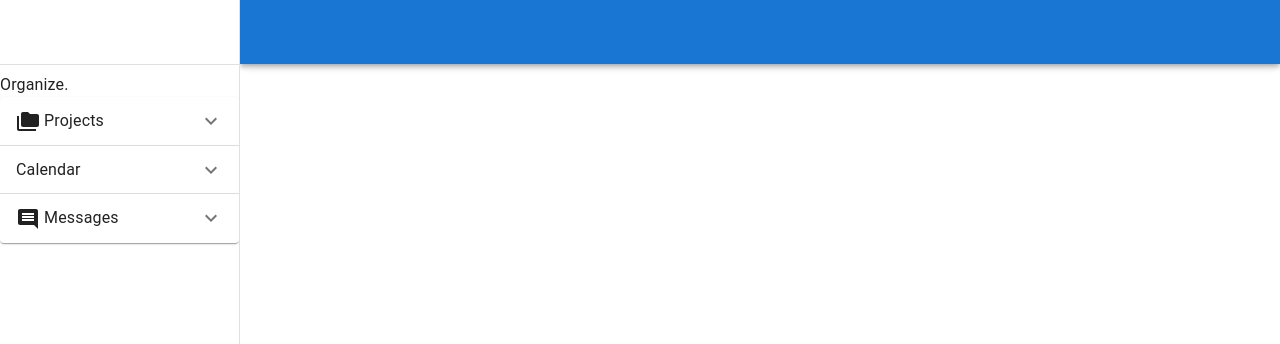
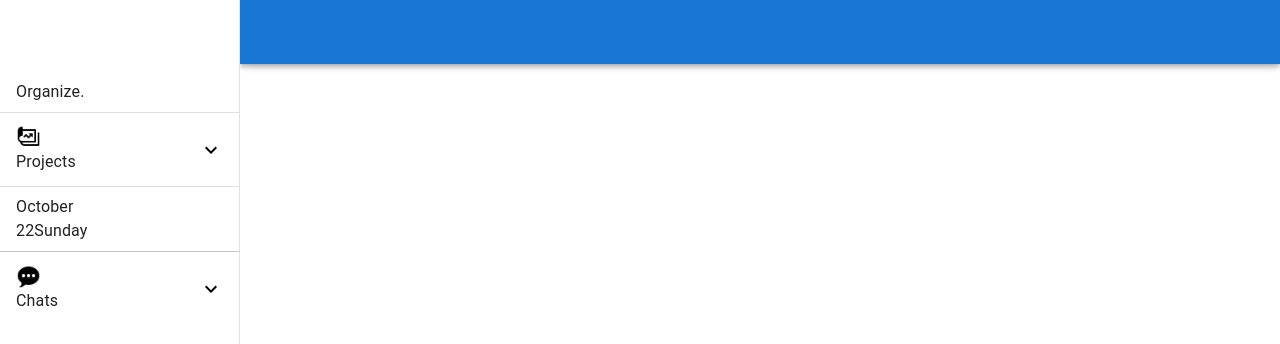
Before and after one commit to saakshiraut28/Manageit-Frontend, a React (Vite) app: page / in a window 1280 px wide. Shown: the top 344 px of the page. Built offline with nearby package versions, Linux system fonts and the light colour scheme.

Commit message:
Add Sidenav

```diff
--- a/src/components/Sidenav.tsx
+++ b/src/components/Sidenav.tsx
@@ -1,28 +1,25 @@
-import * as React from 'react';
-import AppBar from '@mui/material/AppBar';
-import Box from '@mui/material/Box';
-import CssBaseline from '@mui/material/CssBaseline';
-import Divider from '@mui/material/Divider';
-import Drawer from '@mui/material/Drawer';
-import IconButton from '@mui/material/IconButton';
-import InboxIcon from '@mui/icons-material/MoveToInbox';
-import List from '@mui/material/List';
-import ListItem from '@mui/material/ListItem';
-import ListItemButton from '@mui/material/ListItemButton';
-import ListItemIcon from '@mui/material/ListItemIcon';
-import ListItemText from '@mui/material/ListItemText';
-import MailIcon from '@mui/icons-material/Mail';
-import ExpandMoreIcon from '@mui/icons-material/ExpandMore';
-import MenuIcon from '@mui/icons-material/Menu';
-import Toolbar from '@mui/material/Toolbar';
-import Typography from '@mui/material/Typography';
-import { Accordion, AccordionDetails, AccordionSummary } from '@mui/material';
-import FolderCopyIcon from '@mui/icons-material/FolderCopy';
-import CommentIcon from '@mui/icons-material/Comment';
+/** @format */
+
+import * as React from "react";
+import AppBar from "@mui/material/AppBar";
+import Box from "@mui/material/Box";
+import CssBaseline from "@mui/material/CssBaseline";
+import Divider from "@mui/material/Divider";
+import Drawer from "@mui/material/Drawer";
+import IconButton from "@mui/material/IconButton";
+import List from "@mui/material/List";
+import ListItem from "@mui/material/ListItem";
+import ExpandMoreIcon from "@mui/icons-material/ExpandMore";
+import MenuIcon from "@mui/icons-material/Menu";
+import Toolbar from "@mui/material/Toolbar";
+import Typography from "@mui/material/Typography";
+import { Accordion, AccordionDetails, AccordionSummary } from "@mui/material";
+import ProjectIcon from "../assets/icons/ProjectIcon.png";
+import ChatIcon from "../assets/icons/ChatIcon.png";
+import { useEffect, useState } from "react";
 
 const drawerWidth = 240;
-const current = new Date();
-const date = `${current.getDate()}/${current.getMonth()+1}/${current.getFullYear()}`;
+
 interface Props {
   /**
    * Injected by the documentation to work in an iframe.
@@ -32,6 +29,7 @@ interface Props {
 }
 
 export default function ResponsiveDrawer(props: Props) {
+
   const { window } = props;
   const [mobileOpen, setMobileOpen] = React.useState(false);
 
@@ -39,68 +37,96 @@ export default function ResponsiveDrawer(props: Props) {
     setMobileOpen(!mobileOpen);
   };
 
+  const style = {
+    border: "none",
+    boxShadow: 'none',
+    innerHeight: '20px',
+  };
+
+    const [currentDate, setCurrentDate] = useState(new Date());
+  const [day, setDay] = useState('');
+  const [month, setMonth] = useState('');
+    const [dayOfWeek, setDayOfWeek] = useState('');
+
+  useEffect(() => {
+    // Update the current date every second
+    const interval = setInterval(() => {
+      const date = new Date();
+      setCurrentDate(date);
+      setDay(date.getDate());
+      setMonth(date.toLocaleString('default', { month: 'long' }));
+      setDayOfWeek(date.toLocaleString('default', { weekday: 'long' }));
+    }, 1000);
+
+    return () => {
+      clearInterval(interval);
+    };
+  }, []);
+
   const drawer = (
     <div>
       <Toolbar />
+      <List >
+        <ListItem>
+          {/* Organization Name */}
+          <Typography>
+            <div className="text-2xl font-bold -mt-12">Organize.</div>
+          </Typography>
+        </ListItem>
         <Divider />
-      <List>
-        <p className='px-3 text-2xl font-bold'>
-          Organize.
-        </p>
-        <Accordion>
+        {/* Project Accordion */}
+        <Accordion sx={style}>
           <AccordionSummary
-          expandIcon={<ExpandMoreIcon />}
+            expandIcon={<ExpandMoreIcon sx={{ color: "black", alignItems:"end" }} />}
             aria-controls="panel1a-content"
             id="panel1a-header"
           >
-          <Typography>
-            <FolderCopyIcon /> Projects</Typography>
+            <div className="flex"><span><img src={ProjectIcon} width={25} height={25}/></span><span className="pl-3 font-bold"> Projects</span></div>
           </AccordionSummary>
-        <AccordionDetails>
-          <List>
-            Project 1
-          </List>
-          <List>
-            Project 2
-          </List>
-        </AccordionDetails>
+          <AccordionDetails><div className="hover:border-l-4 h-full hover:border-[#FF0000] pl-7 hover:bg-[#E8E8E8] p-1">Project1</div></AccordionDetails>
+          <AccordionDetails><div className="hover:border-l-4 h-full hover:border-[#FF0000] pl-7 hover:bg-[#E8E8E8] p-1">Project2</div></AccordionDetails>
         </Accordion>
-      <Accordion>
+        <Divider />
+        {/* Calendar */}
+        <ListItem>
+        <div className="py-4">
+          <span className="font-bold text-2xl ">
+            {month}
+          </span>
+          <br />
+          <span >
+            <span className="font-bold text-8xl ">
+              {day}
+            </span>
+            <span className="font-bold text-xl">
+              {dayOfWeek}
+            </span>
+          </span>
+        </div>
+        </ListItem>
+        <Divider />
+        {/* Chat  */}
+
+         <Accordion sx={style}>
           <AccordionSummary
-          expandIcon={<ExpandMoreIcon />}
+            expandIcon={<ExpandMoreIcon sx={{ color: "black" }} />}
             aria-controls="panel1a-content"
             id="panel1a-header"
           >
-          <Typography>Calendar</Typography>
+            <div className="flex "><span><img src={ChatIcon} width={25} height={25}/></span><span className="pl-4 font-bold"> Chats</span></div>
           </AccordionSummary>
-        <AccordionDetails>
-          <List>
-            {date}
-          </List>
-        </AccordionDetails>
-      </Accordion>
-      <Accordion>
-        <AccordionSummary
-          expandIcon={<ExpandMoreIcon />}
-          aria-controls="panel1a-content"
-          id="panel1a-header"
-        >
-          <Typography><CommentIcon/> Messages</Typography>
-        </AccordionSummary>
-        <AccordionDetails>
-          <List>
-            Saakshi Raut
-          </List>
-        </AccordionDetails>
+          <AccordionDetails><div className="border-l-4 h-full border-[#2457C5] px-3 hover:bg-[#E8E8E8] p-2">Saakshi Raut</div></AccordionDetails>
         </Accordion>
       </List>
     </div>
   );
 
-  const container = window !== undefined ? () => window().document.body : undefined;
+  const container =
+    window !== undefined ? () => window().document.body : undefined;
+
 
   return (
-    <Box sx={{ display: 'flex' }}>
+    <Box sx={{ display: "flex" }}>
       <CssBaseline />
       <AppBar
         position="fixed"
@@ -111,11 +137,11 @@ export default function ResponsiveDrawer(props: Props) {
       >
         <Toolbar>
           <IconButton
-            color="inherit"
+            color="dark"
             aria-label="open drawer"
             edge="start"
             onClick={handleDrawerToggle}
-            sx={{ mr: 2, display: { sm: 'none' } }}
+            sx={{ mr: 2, display: { sm: "none" } }}
           >
             <MenuIcon />
           </IconButton>
@@ -136,8 +162,11 @@ export default function ResponsiveDrawer(props: Props) {
             keepMounted: true, // Better open performance on mobile.
           }}
           sx={{
-            display: { xs: 'block', sm: 'none' },
-            '& .MuiDrawer-paper': { boxSizing: 'border-box', width: drawerWidth },
+            display: { xs: "block", sm: "none" },
+            "& .MuiDrawer-paper": {
+              boxSizing: "border-box",
+              width: drawerWidth,
+            },
           }}
         >
           {drawer}
@@ -145,8 +174,11 @@ export default function ResponsiveDrawer(props: Props) {
         <Drawer
           variant="permanent"
           sx={{
-            display: { xs: 'none', sm: 'block' },
-            '& .MuiDrawer-paper': { boxSizing: 'border-box', width: drawerWidth },
+            display: { xs: "none", sm: "block" },
+            "& .MuiDrawer-paper": {
+              boxSizing: "border-box",
+              width: drawerWidth,
+            },
           }}
           open
         >
@@ -155,10 +187,14 @@ export default function ResponsiveDrawer(props: Props) {
       </Box>
       <Box
         component="main"
-        sx={{ flexGrow: 1, p: 3, width: { sm: `calc(100% - ${drawerWidth}px)` } }}
+        sx={{
+          flexGrow: 1,
+          p: 3,
+          width: { sm: `calc(100% - ${drawerWidth}px)` },
+        }}
       >
         <Toolbar />
-
       </Box>
     </Box>
-  );}
+  );
+}
```
Also changed, not shown: src/assets/icons/ChatIcon.png (added), src/assets/icons/ProjectIcon.png (added). Lines whose indentation alone changed are shown as unchanged.
